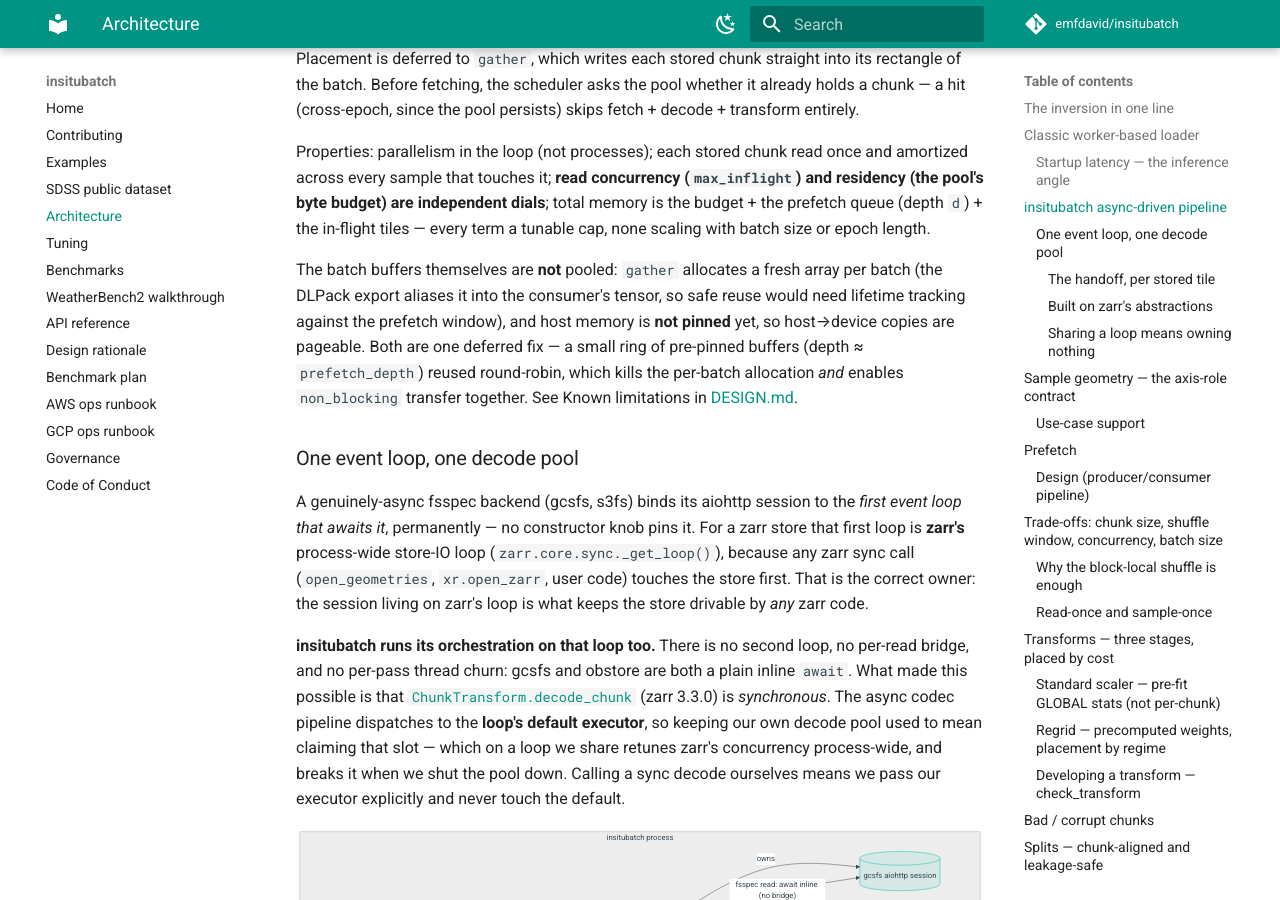
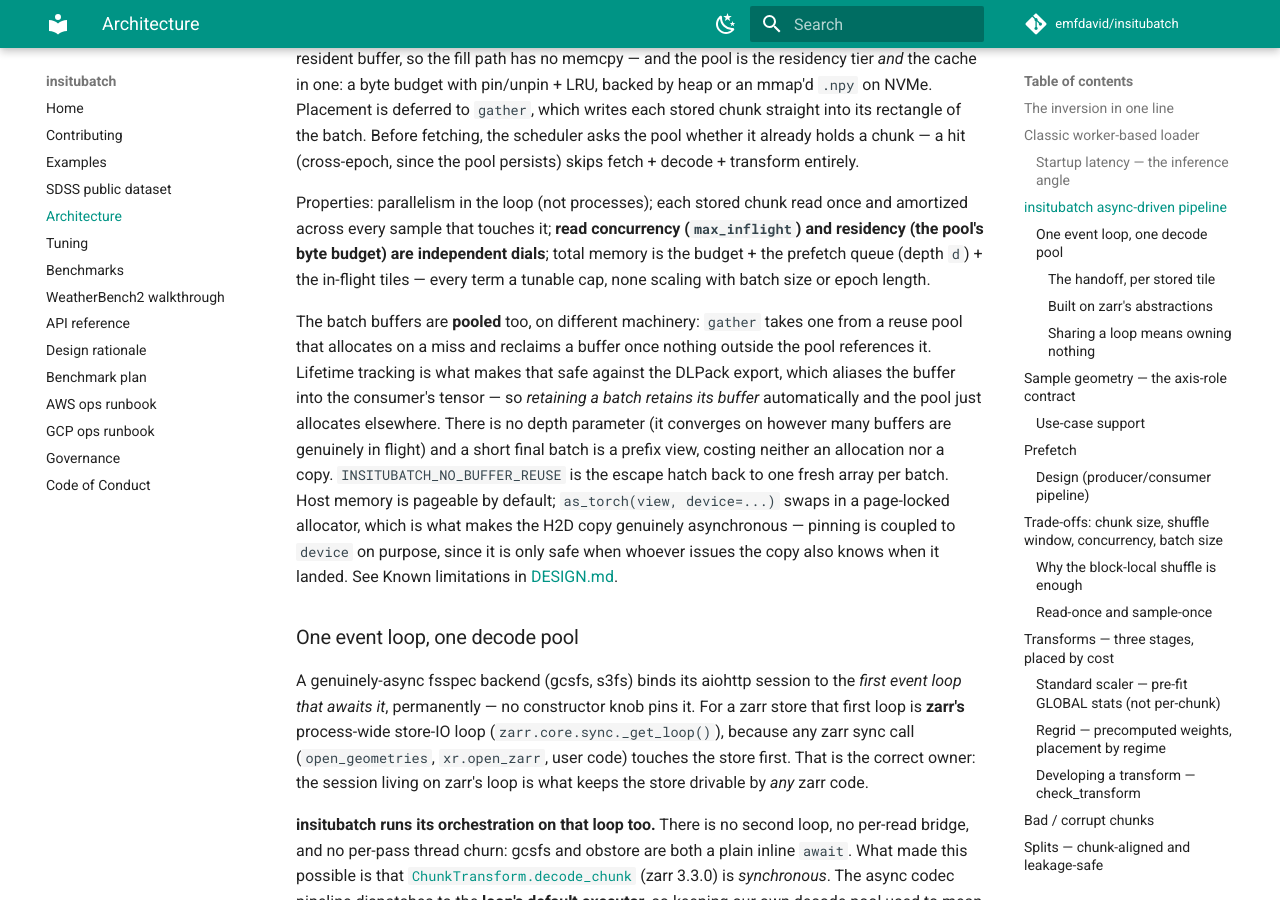
Before and after one commit to emfdavid/insitubatch, an MkDocs documentation site: the page built from docs/architecture.md, in a window 1280 px wide and 900 px high, scrolled down 3561 px. Built offline with MkDocs 1.6.1 and Material for MkDocs 9.7.7, drawn with Linux system fonts in a browser that asks for light colours; comment, search, counter and statistics services are not loaded; some of the changed text lies outside the part shown.

Commit message:
docs: fix three claims stronger than the mechanism (#47)
All three were falsifiable by a reader who knows the field, which is the
worst kind of docs bug: it costs the reader's trust in everything else on
the page.

"Sync `getitem` can't drive async obstore" is false -- zarr-python's sync
API runs a process-wide event loop, so `arr[...]` inside a worker drives
async obstore fine. The true claim is scope, not capability: `__getitem__`
returns one sample before the next starts, so fan-out never spans the
samples a batch needs, and the budget is per-process. The claim had spread
to six sites across four files, which is the argument for the sweep.

"Batch buffers are not pooled ... host memory is not pinned yet" has been
stale since #21. Buffers are pooled and liveness-tracked by default
(`INSITUBATCH_NO_BUFFER_REUSE` opts out), and `as_torch(view, device=...)`
swaps in a page-locked allocator. The paragraph then offered the shipped
work as "one deferred fix."

"No copy -- `gather` views the slot in place" is false at three sites.
`gather` allocates from the buffer pool and copies each chunk's rows into
it (`out[mask] = slot.data[within[mask]]`). What is true is narrower: a
hit skips fetch, decode and transform, and nothing is staged between slot
and batch. The genuinely copy-free step is adoption, not gather.

Co-Authored-By: Claude Opus 5 <noreply@anthropic.com>
Claude-Session: https://claude.ai/code/session_011nhMRqZosrp81VjwkJn1zC

```diff
--- a/docs/architecture.md
+++ b/docs/architecture.md
@@ -10,7 +10,8 @@ how downstream frameworks integrate. For the why behind the project see
 Classic `DataLoader`: parallelism lives in **`num_workers` OS processes**, each
 running a *synchronous* `__getitem__`. insitubatch: parallelism lives in **one
 async event loop**; batch assembly is the consumer. That move is what unlocks
-async obstore, a shared chunk cache, bounded memory, and prefetch overlap.
+read concurrency across a whole batch, a shared chunk cache, bounded memory, and
+prefetch overlap.
 
 ## Classic worker-based loader
 
@@ -36,8 +37,10 @@ Frictions against cloud ndim zarr:
 
 - **No shared chunk cache** — a chunk is fetched + decompressed once *per worker*
   whose samples land in it.
-- **Sync `getitem` can't drive async obstore** — no way to fan out concurrent
-  range reads from inside a worker.
+- **Fan-out is one sample deep** — a worker *can* drive async obstore (zarr's sync
+  API runs a process-wide event loop), but `__getitem__` returns one sample before
+  the next starts, so concurrency never spans the samples a batch needs, and the
+  budget is per-process, multiplied N times against the store.
 - **dask thread pool nested in each worker** — procs × threads oversubscription,
   slow fork startup, fat memory.
 - **The fork-safety tax** — a modern object store (obstore) runs a Rust **tokio**
@@ -123,13 +126,17 @@ and amortized across every sample that touches it; **read concurrency
 total memory is the budget + the prefetch queue (depth `d`) + the in-flight tiles —
 every term a tunable cap, none scaling with batch size or epoch length.
 
-The batch buffers themselves are **not** pooled: `gather` allocates a fresh array per
-batch (the DLPack export aliases it into the consumer's tensor, so safe reuse would
-need lifetime tracking against the prefetch window), and host memory is **not pinned**
-yet, so host→device copies are pageable. Both are one deferred fix — a small ring of
-pre-pinned buffers (depth ≈ `prefetch_depth`) reused round-robin, which kills the
-per-batch allocation *and* enables `non_blocking` transfer together. See Known
-limitations in
+The batch buffers are **pooled** too, on different machinery: `gather` takes one from a
+reuse pool that allocates on a miss and reclaims a buffer once nothing outside the pool
+references it. Lifetime tracking is what makes that safe against the DLPack export, which
+aliases the buffer into the consumer's tensor — so *retaining a batch retains its buffer*
+automatically and the pool just allocates elsewhere. There is no depth parameter (it
+converges on however many buffers are genuinely in flight) and a short final batch is a
+prefix view, costing neither an allocation nor a copy. `INSITUBATCH_NO_BUFFER_REUSE` is the
+escape hatch back to one fresh array per batch. Host memory is pageable by default;
+`as_torch(view, device=...)` swaps in a page-locked allocator, which is what makes the H2D
+copy genuinely asynchronous — pinning is coupled to `device` on purpose, since it is only
+safe when whoever issues the copy also knows when it landed. See Known limitations in
 [DESIGN.md](https://github.com/emfdavid/insitubatch/blob/main/DESIGN.md#known-limitations--defects).
 
 ### One event loop, one decode pool
@@ -833,7 +840,7 @@ shortcut: it is exactly what lets xbatcher's cache survive process exit today.
 | dimension | insitubatch — chunk pool | xbatcher — batch cache |
 |---|---|---|
 | unit cached | decoded + chunk-transformed **chunk** (deduped) | **assembled batch**, in batch layout |
-| extra copy | none — `gather` views the slot in place | a separate materialized copy |
+| extra copy | none beyond the batch — `gather` copies rows from the slot straight into it | the batch, **plus** a separate materialized copy in the cache |
 | key | `(array, chunk_index)` | batch index → zarr store |
 | backing | heap or mmap'd `.npy` (reclaimable NVMe page cache) | zarr store (local dir or cloud) |
 | cross-epoch reuse | intrinsic (just don't evict) | yes |
@@ -842,7 +849,7 @@ shortcut: it is exactly what lets xbatcher's cache survive process exit today.
 | sweet spot | many samples per chunk, fat-chunk, multi-epoch, scoring reuse | one-sample-per-chunk, stable batch defs reused across runs |
 
 Both persist across runs now; the distinction is the **unit**. insitu caches deduped
-decoded chunks (no second copy, `gather` views the slot in place) and keeps a stronger
+decoded chunks (stored once, with nothing staged between slot and batch) and keeps a stronger
 per-epoch shuffle because the cache is *upstream* of shuffling; xbatcher caches
 materialized batches with frozen composition. Pick by regime, not by a missing feature.
 
@@ -907,8 +914,9 @@ isn't working is loud, not silent.
 - The cache key is `(array_path, global chunk_index)` — the *absolute* zarr chunk index,
   not relative to a split or `sample_range`. So overlapping subsets/splits and a later
   fuller run **share** entries: chunk 5 is always the same `.npy`.
-- A hit returns the **prepped** chunk (post-`chunk_transform`), no copy — `gather` views
-  the slot in place.
+- A hit returns the **prepped** chunk (post-`chunk_transform`): no fetch, no decode, no
+  transform. `gather` copies its rows straight into the batch, with nothing staged in
+  between.
 - **Crash-safe:** each *completed* chunk is appended to the log as it finishes (flushed to
   the OS page cache, which survives process death), so a killed run keeps everything it
   decoded. The log is self-deduplicating (a re-completed chunk across epochs/runs is not
```
Also changed, not shown: other parts of docs/architecture.md (+1 -1 lines), DESIGN.md (+4 -2 lines), README.md (+3 -3 lines), docs/index.md (+6 -5 lines).
